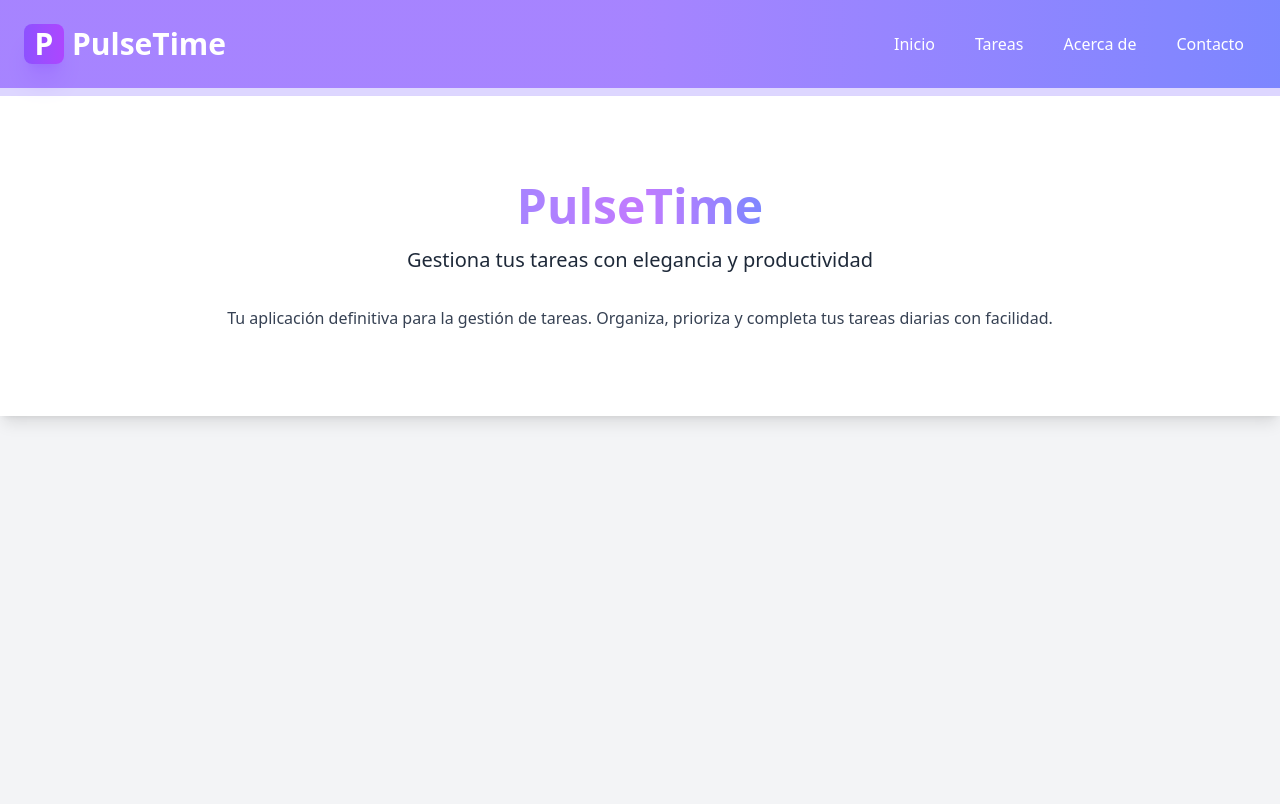
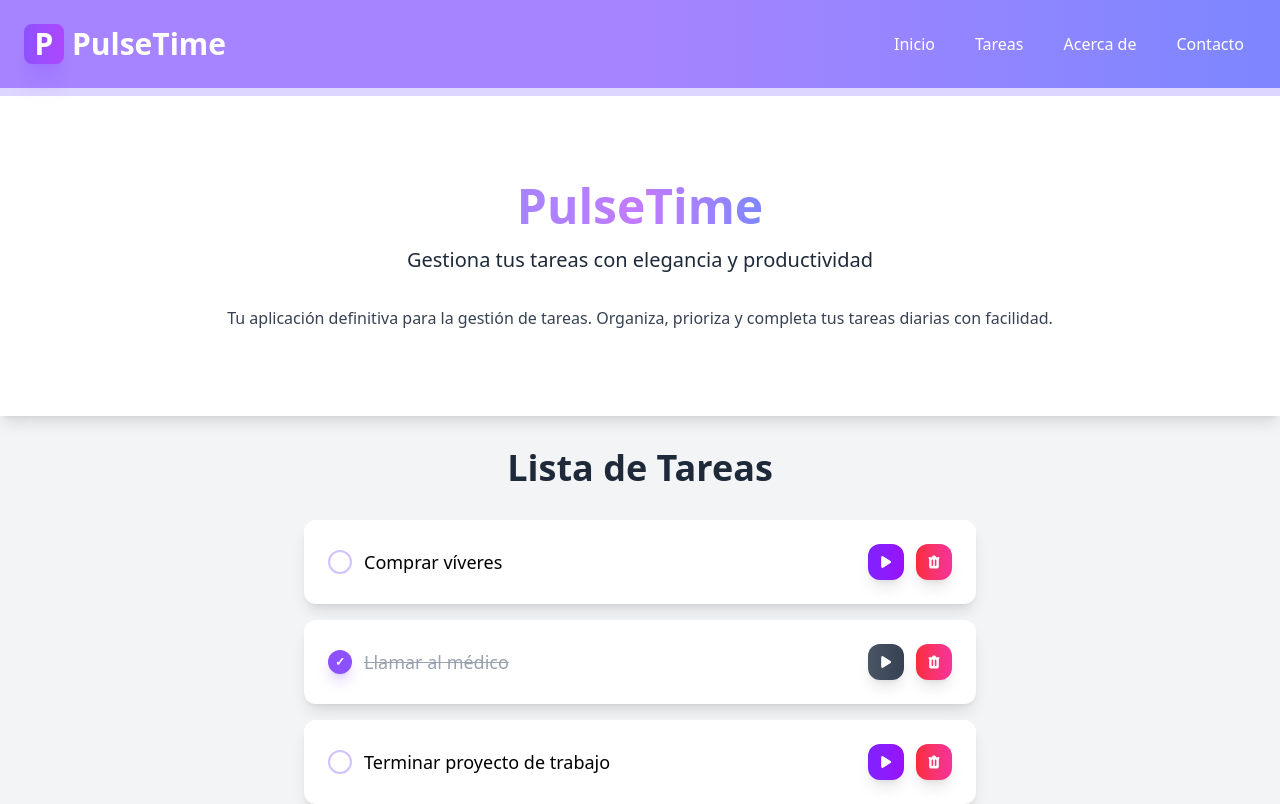
Before and after one commit to maguzdev/PulseTime, a Vue app: page / in a window 1280 px wide. Shown: the top 804 px of the page. Built offline with nearby package versions, Linux system fonts and the light colour scheme.

Commit message:
Agregar componente TaskView y TaskCard; simular carga de tareas en App.vue

```diff
--- a/src/App.vue
+++ b/src/App.vue
@@ -1,7 +1,21 @@
 <script setup>
+	import { ref, onMounted } from "vue";
+
+	// Importación de datos de tareas temporales
+	import { tasks } from "@/data/tasks.js";
+
 	// Componentes
 	import Header from "@/components/Header.vue";
 	import Hero from "@/components/Hero.vue";
+	import TaskView from "@/components/TaskView.vue";
+
+	// Variable reactiva para almacenar las tareas
+	const tasksList = ref([]);
+
+	// Simulación de carga de datos
+	onMounted(() => {
+		tasksList.value = tasks;
+	})
 </script>
 
 <template>
@@ -10,6 +24,8 @@
 		<Header />
 		<!-- Hero Section -->
 		<Hero />
+		<!-- Task View Section (Temporal hasta que aplique las rutas)-->
+		<TaskView :tasksList="tasksList" />
 	</div>
 </template>
 
--- /dev/null
+++ b/src/components/TaskCard.vue
@@ -0,0 +1,72 @@
+<script setup>
+	defineProps({
+		task: {
+			type: Object,
+			required: true,
+		},
+	});
+</script>
+
+<template>
+	<div
+		class="flex items-center bg-white rounded-xl shadow-lg p-6 max-w-md md:max-w-2xl w-full md:mx-auto mx-4 space-x-3 flex-1 hover:-translate-y-1 hover:scale-[1.02] transition-all duration-300 ease-in-out hover:shadow-1xl hover:shadow-violet-500/20 hover:border-violet-500/50"
+	>
+		<!-- Botón para marcar como completada -->
+		<button
+			:class="[
+				'w-6 h-6 rounded-full border-2 flex items-center justify-center transition-all duration-200 hover:scale-110 cursor-pointer',
+				task.completed
+					? 'bg-violet-500 border-violet-500 text-white shadow-lg shadow-violet-500/30'
+					: 'border-violet-400/50 hover:border-violet-400 text-violet-300 hover:bg-violet-500/10',
+			]"
+			:title="
+				task.completed
+					? 'Marcar como pendiente'
+					: 'Marcar como completada'
+			"
+		>
+			<span v-if="task.completed" class="text-xs font-bold">✓</span>
+		</button>
+
+        <!-- Nombre de la tarea -->
+        <div class="flex-1">
+            <p :class="`text-lg ${task.completed ? 'line-through text-gray-400' : ''}`">{{ task.title }}</p>
+        </div>
+
+		<!-- Botones de acción -->
+			<div class="flex items-center space-x-3">
+				<!-- Botón Play/Pomodoro -->
+				<button
+					:disabled="task.completed"
+					class="bg-linear-to-r from-violet-600 to-purple-600 hover:from-violet-700 hover:to-purple-700 disabled:from-gray-600 disabled:to-gray-700 disabled:hover:scale-100 text-white p-2.5 rounded-xl transition-all duration-200 flex items-center justify-center shadow-lg hover:shadow-violet-500/30 hover:scale-105 cursor-pointer disabled:cursor-not-allowed"
+					:title="
+						task.completed
+							? 'No se puede iniciar Pomodoro en tarea completada'
+							: 'Iniciar Pomodoro'
+					"
+				>
+					<svg class="w-4 h-4" fill="currentColor" viewBox="0 0 20 20">
+						<path
+							d="M6.3 2.841A1.5 1.5 0 004 4.11V15.89a1.5 1.5 0 002.3 1.269l9.344-5.89a1.5 1.5 0 000-2.538L6.3 2.84z"
+						/>
+					</svg>
+				</button>
+
+				<!-- Botón eliminar -->
+				<button
+					class="bg-linear-to-r from-red-500 to-pink-500 hover:from-red-600 hover:to-pink-600 text-white p-2.5 rounded-xl transition-all duration-200 flex items-center justify-center shadow-lg hover:shadow-red-500/30 hover:scale-105 cursor-pointer"
+					title="Eliminar tarea"
+				>
+					<svg class="w-4 h-4" fill="currentColor" viewBox="0 0 20 20">
+						<path
+							fill-rule="evenodd"
+							d="M9 2a1 1 0 00-.894.553L7.382 4H4a1 1 0 000 2v10a2 2 0 002 2h8a2 2 0 002-2V6a1 1 0 100-2h-3.382l-.724-1.447A1 1 0 0011 2H9zM7 8a1 1 0 012 0v6a1 1 0 11-2 0V8zm5-1a1 1 0 00-1 1v6a1 1 0 102 0V8a1 1 0 00-1-1z"
+							clip-rule="evenodd"
+						/>
+					</svg>
+				</button>
+			</div>
+	</div>
+</template>
+
+<style lang="scss" scoped></style>
--- /dev/null
+++ b/src/components/TaskView.vue
@@ -0,0 +1,22 @@
+<script setup>
+	// Componentes
+	import TaskCard from "@/components/TaskCard.vue";
+
+	// Props
+	defineProps({
+		tasksList: {
+			type: Array,
+			required: true
+		}
+	});
+
+</script>
+
+<template>
+	<section class="flex flex-col justify-center items-center gap-4 my-8 mx-4">
+		<h3 class="text-4xl font-semibold mb-4 text-gray-800">
+			Lista de Tareas
+		</h3>
+		<TaskCard v-for="task in tasksList" :key="task.id" :task="task" />
+	</section>
+</template>
--- /dev/null
+++ b/src/data/tasks.js
@@ -0,0 +1,33 @@
+// Base de datos simulada de tareas
+export const tasks = [
+	{
+		id: 1,
+		title: "Comprar víveres",
+		description: "Leche, pan, huevos, frutas y verduras",
+		completed: false,
+	},
+	{
+		id: 2,
+		title: "Llamar al médico",
+		description: "Agendar cita para chequeo anual",
+		completed: true,
+	},
+	{
+		id: 3,
+		title: "Terminar proyecto de trabajo",
+		description: "Finalizar el informe y enviarlo al jefe",
+		completed: false,
+	},
+	{
+		id: 4,
+		title: "Hacer ejercicio",
+		description: "Correr 5 km en el parque",
+		completed: false,
+	},
+	{
+		id: 5,
+		title: "Leer un libro",
+		description: 'Terminar de leer "El Alquimista"',
+		completed: false,
+	},
+];
```
